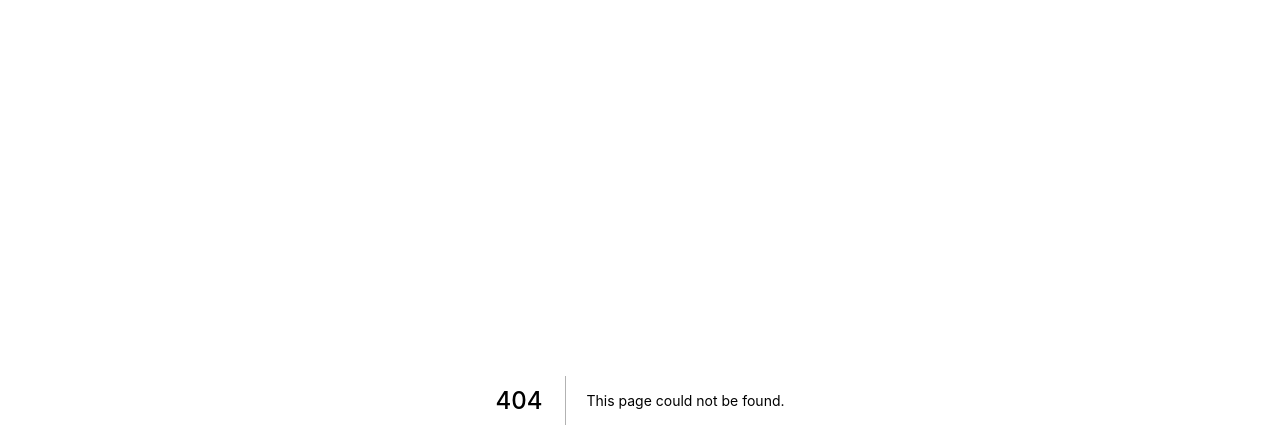
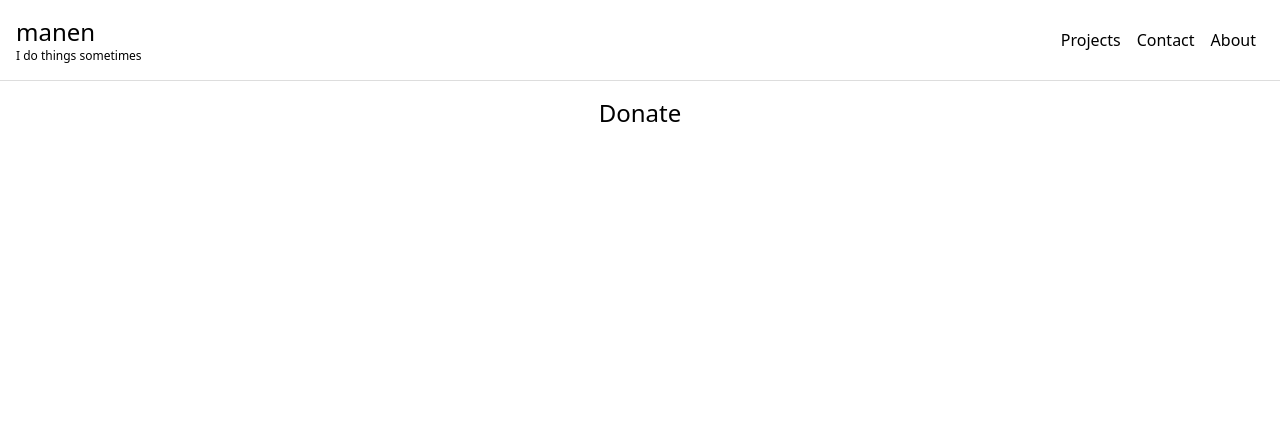
Before and after one commit to manen/personal, a Next.js app: page /donate in a window 1280 px wide. Before the commit this address had no page. Shown: the top 448 px of the page. Built offline with nearby package versions, Linux system fonts and the light colour scheme.

Commit message:
donate thing

```diff
--- /dev/null
+++ b/pages/donate.tsx
@@ -0,0 +1,17 @@
+import Head from "next/head";
+import React from "react";
+import Header from "../components/Header";
+
+const Donate: React.FC = () => (
+  <div>
+    <Head>
+      <title>Support my work - manen</title>
+    </Head>
+    <Header />
+    <div className="m-4">
+      <h1 className="text-2xl">Donate</h1>
+    </div>
+  </div>
+);
+
+export default Donate;
```
